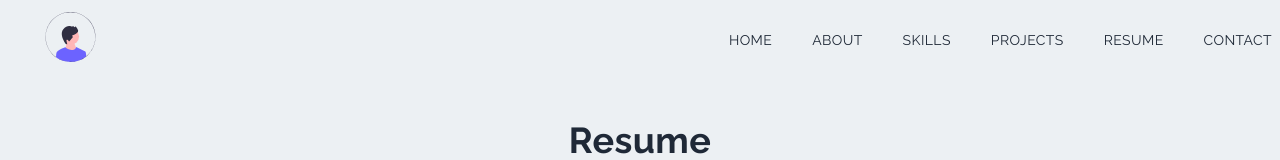
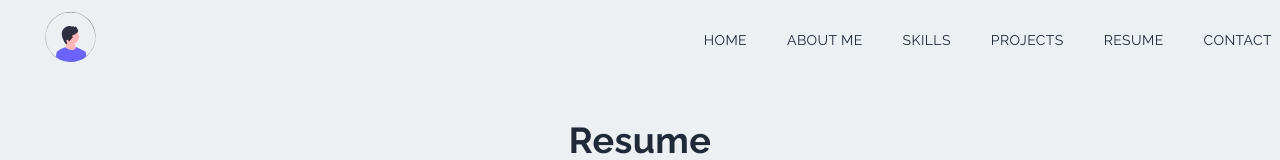
Before and after one commit to avinasht801/Portfolio, a Next.js app: page /resume in a window 1280 px wide. Shown: the top 160 px of the page. Built offline with nearby package versions, Linux system fonts and the light colour scheme.

Commit message:
Minor update

```diff
--- a/components/Navbar.jsx
+++ b/components/Navbar.jsx
@@ -56,7 +56,7 @@
               <Link href='/'>Home</Link>
             </li>
             <li className='ml-10 text-sm uppercase hover:border-b'>
-              <Link href='/#about'>About</Link>
+              <Link href='/#about'>About me</Link>
             </li>
             <li className='ml-10 text-sm uppercase hover:border-b'>
               <Link href='/#skills'>Skills</Link>
--- a/pages/resume.jsx
+++ b/pages/resume.jsx
@@ -157,7 +157,7 @@
         <div className='py-6'>
           <p className='italic'>
             <span className='font-bold'>IMPACD CIC</span>
-            <span className='px-2'>|</span><a href='https://impacd-cic.org.uk/' target='_blank'  rel='noreferrer'>impacd-cic.org.uk</a>
+            <span className='px-2'>|</span><a href='https://impacd-cic.org.uk/' target='_blank' rel='noreferrer'>impacd-cic.org.uk</a>
           </p>
 
           <ul className='list-disc list-outside px-7 py-1 leading-relaxed'>
```
